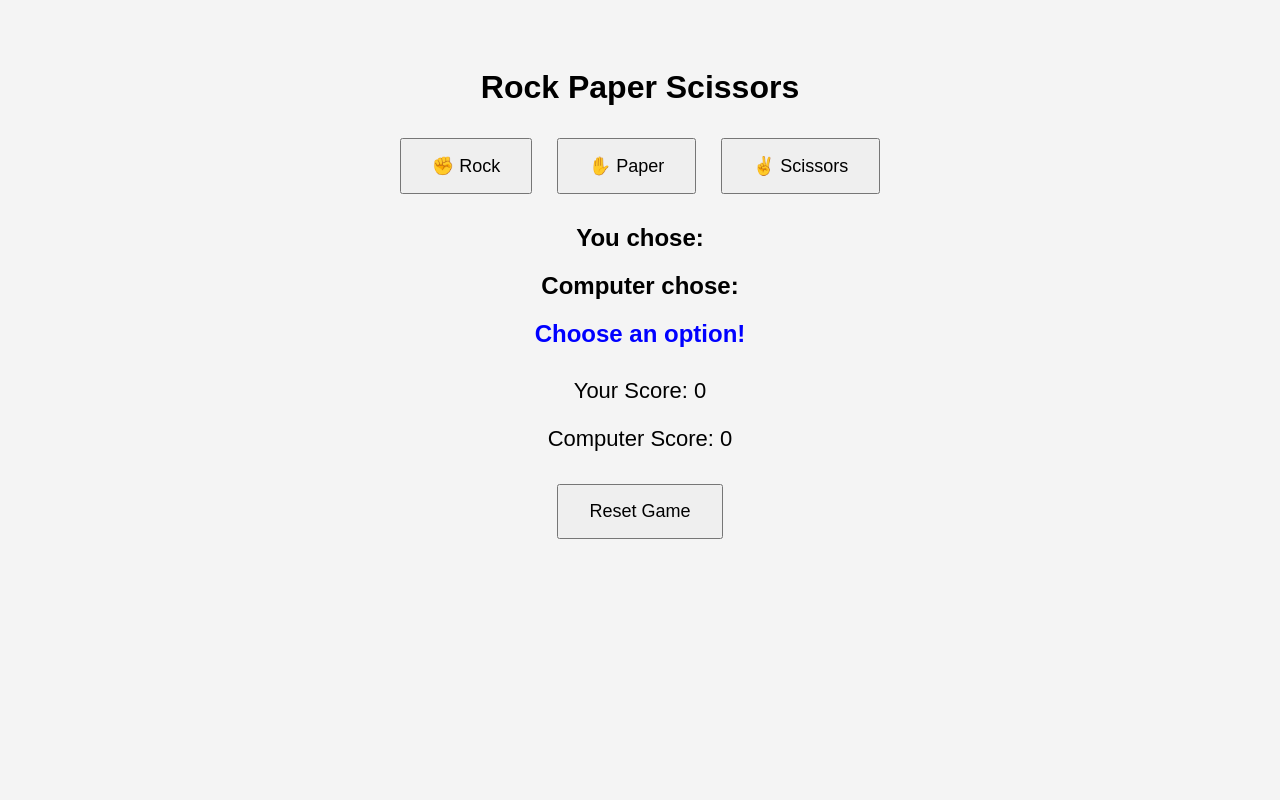
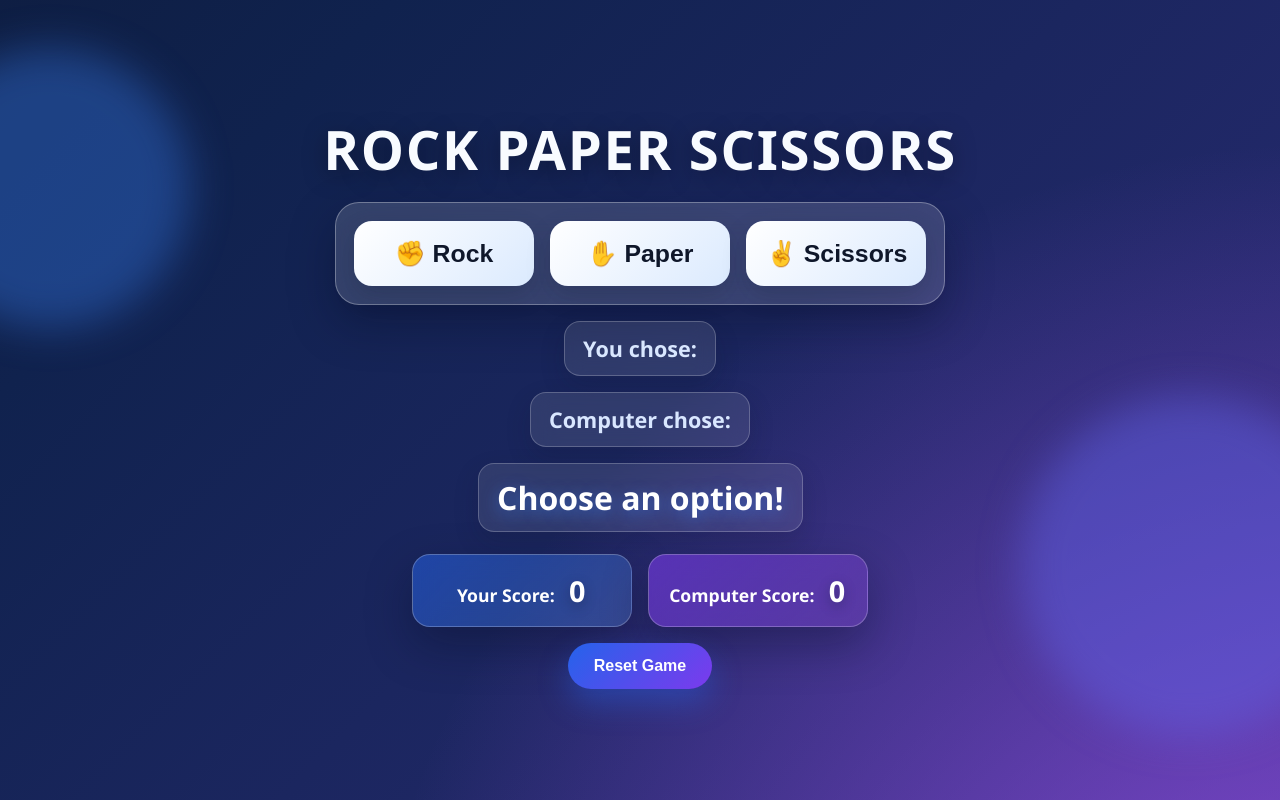
Before and after one commit to haripriya1028/rockpaperscissors, a plain HTML site: page index.html in a window 1280 px wide. Drawn offline with Linux system fonts and the light colour scheme.

Commit message:
Improve UI and game styling

```diff
--- a/index.html
+++ b/index.html
@@ -12,9 +12,9 @@
     <h1>Rock Paper Scissors</h1>
 
     <div class="buttons">
-        <button id="rock">✊ Rock</button>
-        <button id="paper">✋ Paper</button>
-        <button id="scissors">✌️ Scissors</button>
+        <button id="Rock">✊ Rock</button>
+        <button id="Paper">✋ Paper</button>
+        <button id="Scissors">✌️ Scissors</button>
     </div>
 
     <h2 id="playerChoice">You chose:</h2>
--- a/script.js
+++ b/script.js
@@ -1,7 +1,7 @@
 let playerScore = 0;
 let computerScore = 0;
 
-const choices = ["rock","paper","scissors"];
+const choices = ["Rock","Paper","Scissors"];
 const result = document.getElementById("result");
 function getComputerChoice(){
 
@@ -19,9 +19,9 @@ function playGame(playerChoice){
         result.innerText="It's a Tie!";
     }
     else if(
-    playerChoice==="rock" && computerChoice==="scissors" ||
-    playerChoice==="paper" && computerChoice==="rock" ||
-    playerChoice==="scissors" && computerChoice==="paper"
+    playerChoice==="Rock" && computerChoice==="Scissors" ||
+    playerChoice==="Paper" && computerChoice==="Rock" ||
+    playerChoice==="Scissors" && computerChoice==="Paper"
     ){
         playerScore++;
         result.innerText="You Win!";
@@ -44,24 +44,24 @@ document.getElementById("computerChoice").innerText =
 
 
 
-document.getElementById("rock")
+document.getElementById("Rock")
 .addEventListener("click",function(){
 
-playGame("rock");
+playGame("Rock");
 
 });
 
-document.getElementById("scissors")
+document.getElementById("Scissors")
 .addEventListener("click",function(){
 
-playGame("scissors");
+playGame("Scissors");
 
 });
 
-document.getElementById("paper")
+document.getElementById("Paper")
 .addEventListener("click",function(){
 
-playGame("paper");
+playGame("Paper");
 
 });
 
--- a/style.css
+++ b/style.css
@@ -1,22 +1,263 @@
-body{
-    font-family: Arial;
-    text-align:center;
-    background:#f4f4f4;
-    padding:40px;
+:root {
+    --bg-deep: #0b1220;
+    --bg-mid: #18244e;
+    --bg-violet: #4c1d95;
+    --card: rgba(255, 255, 255, 0.14);
+    --card-strong: rgba(255, 255, 255, 0.2);
+    --border: rgba(255, 255, 255, 0.3);
+    --text: #f8fbff;
+    --soft-text: #d9e7ff;
+    --shadow: 0 18px 45px rgba(7, 12, 35, 0.35);
 }
 
-button{
-    padding:15px 30px;
-    margin:10px;
-    font-size:18px;
-    cursor:pointer;
+* {
+    box-sizing: border-box;
 }
 
-.score{
-    margin-top:30px;
-    font-size:22px;
+body {
+    min-height: 100vh;
+    margin: 0;
+    padding: 32px 20px;
+    display: flex;
+    flex-direction: column;
+    align-items: center;
+    justify-content: center;
+    gap: 16px;
+    text-align: center;
+    font-family: "Segoe UI", Tahoma, Geneva, Verdana, sans-serif;
+    color: var(--text);
+    background:
+        radial-gradient(circle at top left, rgba(96, 165, 250, 0.7), transparent 32%),
+        radial-gradient(circle at bottom right, rgba(168, 85, 247, 0.78), transparent 36%),
+        linear-gradient(135deg, #081120, #10224e 45%, #312e81 100%);
+    background-size: 180% 180%;
+    animation: gradientShift 14s ease infinite;
+    overflow-x: hidden;
 }
 
-#result{
-    color:blue;
+body::before,
+body::after {
+    content: "";
+    position: fixed;
+    border-radius: 50%;
+    filter: blur(20px);
+    z-index: 0;
+    pointer-events: none;
 }
+
+body::before {
+    width: 280px;
+    height: 280px;
+    top: 6%;
+    left: -90px;
+    background: rgba(59, 130, 246, 0.35);
+}
+
+body::after {
+    width: 340px;
+    height: 340px;
+    right: -80px;
+    bottom: 8%;
+    background: rgba(99, 102, 241, 0.4);
+}
+
+h1,
+h2,
+.buttons,
+.score,
+#reset {
+    position: relative;
+    z-index: 1;
+}
+
+h1 {
+    margin: 0;
+    font-size: clamp(2.1rem, 5vw, 3.4rem);
+    font-weight: 800;
+    letter-spacing: 0.03em;
+    text-transform: uppercase;
+    text-shadow: 0 6px 24px rgba(0, 0, 0, 0.35);
+}
+
+/*.buttons {
+    display: grid;
+    grid-template-columns: repeat(3, minmax(120px, 180px));
+    gap: 16px;
+    width: min(100%, 700px);
+    padding: 18px;
+    border: 1px solid var(--border);
+    border-radius: 24px;
+    background: var(--card);
+    backdrop-filter: blur(16px);
+    -webkit-backdrop-filter: blur(16px);
+    box-shadow: var(--shadow);
+}*/
+.buttons {
+    display: grid;
+    grid-template-columns: repeat(3, 180px);
+    gap: 16px;
+    width: fit-content;
+    margin: 0 auto;
+    padding: 18px;
+    border: 1px solid var(--border);
+    border-radius: 24px;
+    background: var(--card);
+    backdrop-filter: blur(16px);
+    -webkit-backdrop-filter: blur(16px);
+    box-shadow: var(--shadow);
+}
+
+button {
+    padding: 18px 20px;
+    margin: 0;
+    border: none;
+    border-radius: 18px;
+    cursor: pointer;
+    font-size: clamp(1.2rem, 2vw, 1.55rem);
+    font-weight: 700;
+    color: #0f172a;
+    background: linear-gradient(135deg, #ffffff, #dbeafe);
+    box-shadow: 0 10px 24px rgba(15, 23, 42, 0.2);
+    transition: transform 0.25s ease, box-shadow 0.25s ease, filter 0.25s ease;
+
+    white-space: nowrap;
+
+}
+
+button:hover {
+    transform: scale(1.08);
+    box-shadow: 0 18px 35px rgba(59, 130, 246, 0.4);
+    filter: saturate(1.15);
+}
+
+button:active {
+    transform: scale(0.98);
+}
+
+#rock {
+    background: linear-gradient(135deg, #ffffff, #bfdbfe);
+}
+
+#paper {
+    background: linear-gradient(135deg, #ffffff, #e9d5ff);
+}
+
+#scissors {
+    background: linear-gradient(135deg, #ffffff, #c7d2fe);
+}
+
+h2 {
+    margin: 0;
+    font-size: clamp(1.05rem, 2vw, 1.35rem);
+    padding: 12px 18px;
+    border-radius: 16px;
+    border: 1px solid rgba(255, 255, 255, 0.22);
+    background: rgba(255, 255, 255, 0.1);
+    backdrop-filter: blur(10px);
+    -webkit-backdrop-filter: blur(10px);
+    color: var(--soft-text);
+    box-shadow: 0 10px 25px rgba(15, 23, 42, 0.18);
+}
+
+#result {
+    color: #ffffff;
+    font-size: clamp(1.5rem, 3.5vw, 2rem);
+    font-weight: 800;
+    animation: fadeInResult 0.7s ease both;
+    text-shadow: 0 4px 16px rgba(59, 130, 246, 0.55);
+}
+
+.score {
+    display: flex;
+    flex-wrap: wrap;
+    justify-content: center;
+    gap: 16px;
+    width: min(100%, 680px);
+    margin-top: 6px;
+}
+
+.score p {
+    margin: 0;
+    min-width: 220px;
+    padding: 16px 20px;
+    border-radius: 18px;
+    font-size: 1.1rem;
+    font-weight: 700;
+    color: white;
+    background: rgba(255, 255, 255, 0.16);
+    border: 1px solid rgba(255, 255, 255, 0.24);
+    box-shadow: var(--shadow);
+    backdrop-filter: blur(12px);
+    -webkit-backdrop-filter: blur(12px);
+}
+
+.score p:first-child {
+    background: linear-gradient(135deg, rgba(37, 99, 235, 0.52), rgba(96, 165, 250, 0.24));
+}
+
+.score p:last-child {
+    background: linear-gradient(135deg, rgba(124, 58, 237, 0.58), rgba(168, 85, 247, 0.24));
+}
+
+.score span {
+    display: inline-block;
+    margin-left: 8px;
+    min-width: 1.2ch;
+    font-size: 1.8rem;
+    font-weight: 800;
+    color: #ffffff;
+    text-shadow: 0 4px 12px rgba(15, 23, 42, 0.35);
+}
+
+#reset {
+    padding: 14px 26px;
+    border-radius: 999px;
+    font-size: 1rem;
+    font-weight: 800;
+    color: #ffffff;
+    background: linear-gradient(135deg, #2563eb, #7c3aed);
+    box-shadow: 0 14px 30px rgba(37, 99, 235, 0.4);
+}
+
+#reset:hover {
+    transform: translateY(-2px) scale(1.03);
+    box-shadow: 0 18px 38px rgba(76, 29, 149, 0.55);
+}
+
+@keyframes gradientShift {
+    0% {
+        background-position: 0% 50%;
+    }
+    50% {
+        background-position: 100% 50%;
+    }
+    100% {
+        background-position: 0% 50%;
+    }
+}
+
+@keyframes fadeInResult {
+    from {
+        opacity: 0;
+        transform: translateY(8px) scale(0.98);
+    }
+    to {
+        opacity: 1;
+        transform: translateY(0) scale(1);
+    }
+}
+
+@media (max-width: 700px) {
+    .buttons {
+        grid-template-columns: 1fr;
+    }
+
+    .score {
+        flex-direction: column;
+        align-items: stretch;
+    }
+
+    .score p {
+        min-width: 0;
+    }
+}
```
